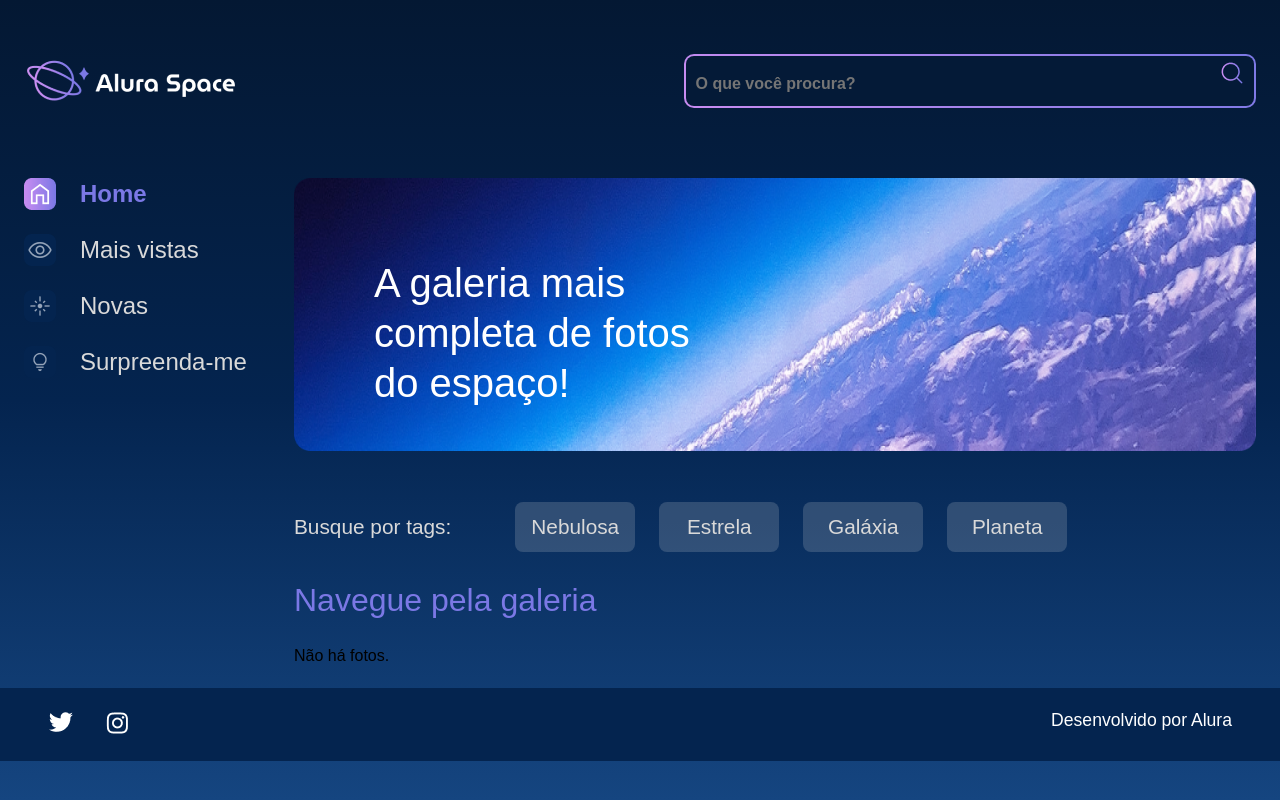
After one commit to renatofilhog/allure_space, a Django app: page /buscar in a window 1280 px wide. The commit adds this page. Run offline with Django 4.2, Linux system fonts and the light colour scheme.

Commit message:
Busca de Imagens e admin

```diff
--- a/galeria/models.py
+++ b/galeria/models.py
@@ -20,4 +20,4 @@ class Fotografia(models.Model):
     data_fotografia = models.DateTimeField(default=datetime.now(), blank=False)
 
     def __str__(self):
-        return f'Fotografia: {self.nome} / Legenda: {self.legenda}'
+        return self.nome
--- a/galeria/urls.py
+++ b/galeria/urls.py
@@ -1,7 +1,8 @@
 from django.urls import path
-from galeria.views import index, img
+from galeria.views import index, img, buscar
 
 urlpatterns = [
     path('', index, name='home'),
     path('img/<int:foto_id>',img, name='imagem'),
+    path('buscar', buscar, name='buscar')
 ]
--- a/galeria/views.py
+++ b/galeria/views.py
@@ -1,4 +1,4 @@
-from django.shortcuts import render, get_object_or_404
+from django.shortcuts import render, get_object_or_404, redirect
 from galeria.models import Fotografia
 
 def index(request):
@@ -9,3 +9,14 @@ def index(request):
 def img(request, foto_id):
     foto = get_object_or_404(Fotografia, pk=foto_id)
     return render(request, "galeria/imagem.html", {'foto':foto})
+
+def buscar(request):
+    dados = Fotografia.objects.order_by('-data_fotografia').filter(publicada=True)
+    if "termo" in request.GET:
+        termo = request.GET['termo']
+        if termo:
+            dados = dados.filter(nome__icontains=termo)
+    else:
+        dados = {}
+
+    return render(request, 'galeria/buscar.html', {'dados': dados})
--- a/setup/static/styles/style.css
+++ b/setup/static/styles/style.css
@@ -382,3 +382,11 @@ table {
     border: 2px solid #7B78E5;
     cursor: pointer;
 }
+input#form-busca {
+    color: #fff;
+    font-weight: bold;
+}
+.btn-none {
+    background: transparent;
+    border: 0;
+}
--- /dev/null
+++ b/templates/galeria/buscar.html
@@ -0,0 +1,50 @@
+{% extends 'galeria/base.html' %}
+{% load static %}
+{% block content %}
+            <section class="conteudo">
+                <section class="banner">
+                    <img class="banner__imagem" src="{% static '/assets/imagens/Banner(2).png' %}" alt="banner Alura Space">
+                    <h1 class="banner__titulo"> A galeria mais completa de fotos do espaço!</h1>
+                </section>
+                <section class="tags">
+                    <p class="tags__titulo">Busque por tags:</p>
+                    <ul class="tags__lista">
+                        <li class="tags__tag">Nebulosa</li>
+                        <li class="tags__tag">Estrela</li>
+                        <li class="tags__tag">Galáxia</li>
+                        <li class="tags__tag">Planeta</li>
+                    </ul>
+                </section>
+                <section class="galeria">
+                <div class="cards">
+                        <h2 class="cards__titulo">Navegue pela galeria</h2>
+                        <ul class="cards__lista">
+                            {% if dados %}
+                            {% for fotografia in dados %}
+                            <li class="card">
+                                <a href="{% url 'imagem' fotografia.id %}">
+                                    <img class="card__imagem" src="{{ fotografia.foto.url }}" alt="foto">
+                                </a>
+                                <span class="card__tag">{{ fotografia.categoria }}</span>
+                                <div class="card__info">
+                                    <p class="card__titulo">{{fotografia.nome}}</p>
+                                    <div class="card__texto">
+                                        <p class="card__descricao">{{fotografia.legenda}}</p>
+                                        <span>
+                                            <img src="{% static '/assets/ícones/1x/favorite_outline.png' %}" alt="ícone de coração">
+                                        </span>
+                                    </div>
+                                </div>
+                            </li>
+                            {% endfor %}
+                            {% else %}
+                                Não há fotos.
+                            {% endif %}
+                        </ul>
+                    </div>
+                </section>
+            </section>
+        </main>
+    </div>
+
+{% endblock %}
--- a/templates/galeria/imagem.html
+++ b/templates/galeria/imagem.html
@@ -5,7 +5,7 @@
             <section class="conteudo">
                 <section class="imagem">
                     <div class="imagem__conteudo">
-                        <img class="imagem__imagem" src="{% static '/assets/imagens/galeria/' %}{{ foto.foto }} ">
+                        <img class="imagem__imagem" src="{{ foto.foto.url }} ">
                         <div class="imagem__info">
                             <div class="imagem__texto">
                                 <p class="imagem__titulo">{{ foto.nome }}</p>
--- a/templates/galeria/partials/_nav.html
+++ b/templates/galeria/partials/_nav.html
@@ -4,8 +4,12 @@
             <img src="{% static '/assets/logo/Logo(2).png' %}" alt="Logo da Alura Space" />
             <div class="cabecalho__busca">
                 <div class="busca__fundo">
-                    <input class="busca__input" type="text" placeholder="O que você procura?">
-                    <img class="busca__icone" src="{% static '/assets/ícones/1x/search.png' %}" alt="ícone de search">
+                    <form action="{% url 'buscar' %}">
+                        <input id="form-busca"  name="termo" class="busca__input" type="text" placeholder="O que você procura?">
+                        <button type="submit" class="btn-none">
+                            <img class="busca__icone" src="{% static '/assets/ícones/1x/search.png' %}" alt="ícone de search">
+                        </button>
+                    </form>
                 </div>
             </div>
         </header>
```
Also changed, not shown: static/styles/style.css (+8 -0 lines).
